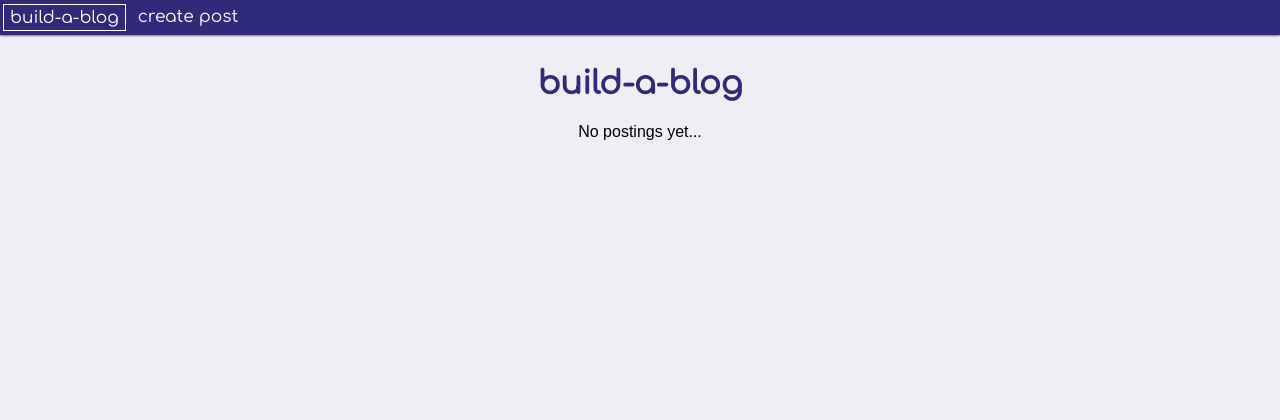
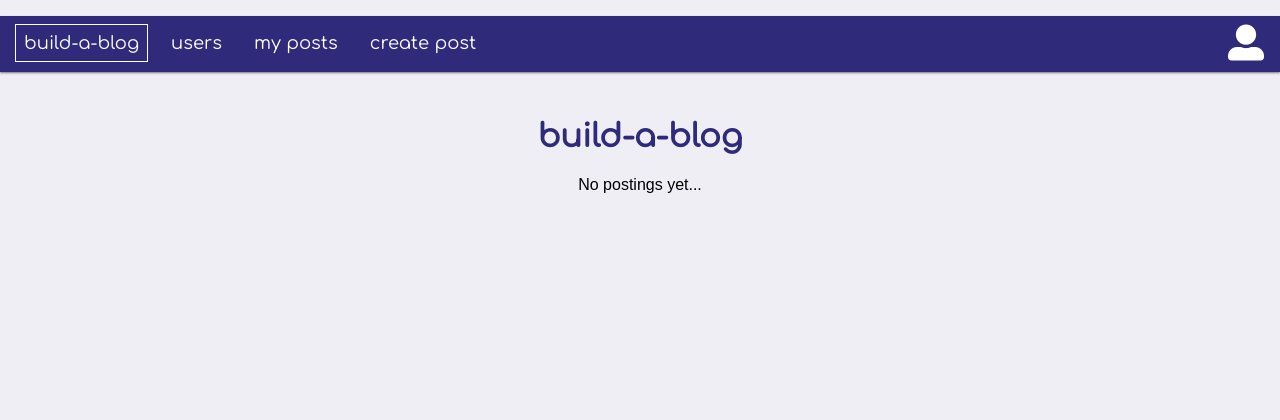
Before and after one commit to dkspringer/build-a-blog, a Flask app: page / in a window 1280 px wide. Shown: the top 420 px of the page. Run offline with Flask 2, Linux system fonts and the light colour scheme; data that the repository does not hold is empty; some libraries are stand-ins or nearby versions.

Commit message:
Updated navbar to accomodate users

```diff
--- a/static/style.css
+++ b/static/style.css
@@ -24,14 +24,17 @@ html, body {
 input[type=text], textarea {
     border: 1px solid #dadada;
     border-radius: var(--theme-radius);
+    box-sizing: border-box;
+}
+
+#title-input, #body-input {
     box-shadow: 1px 1px 2px rgba(0, 0, 0, 0.5) inset;
-    box-sizing: border-box;
+    resize: vertical;
+    width: 100%;
+    margin-bottom: 8px;
     font-family: inherit;
     font-size: inherit;
-    margin-bottom: 8px;
     padding: 12px;
-    resize: vertical;
-    width: 100%;
 }
 
 input[type=submit] {
@@ -50,26 +53,41 @@ input[type=submit]:hover {
     background-color: var(--theme-color-hover);
 }
 
-nav {
+#topnav {
     background-color: var(--theme-color);
     box-shadow: 0 1px 2px rgba(0, 0, 0, 0.5);
+    list-style: none;
     overflow: hidden;
+    padding: 8px;
 }
 
-nav a {
+.nav-item a {
     color: white;
-    float: left;
+    display: block;
+    padding: 8px 8px;
+    text-decoration: none;
+    text-transform: lowercase;
+}
+
+.nav-item a:hover {
+    background-color: var(--theme-color-hover);
+}
+
+.nav-item {
+    color: white;
     font-family: Comfortaa, sans-serif;
-    font-size: 17px;
-    margin: 4px 3px;
-    padding: 3px 6px;
+    font-size: 18px;
+    padding: 1px 8px;
     text-align: center;
     text-decoration: none;
 }
 
-nav a:hover {
-    background-color: var(--theme-color-hover);
-    color: white;
+.left {
+    float: left;
+}
+
+.right {
+    float: right;
 }
 
 textarea {
@@ -163,6 +181,11 @@ a:hover.continued {
     text-align: center;
 }
 
-#main-page-link {
-    border: 1px solid white;
+#home-link {
+    outline: 1px solid white;
 }
+
+.icon {
+    font-size: 36px;
+    padding: 0 8px;
+}
--- a/templates/base.html
+++ b/templates/base.html
@@ -4,20 +4,20 @@
     <meta charset="UTF-8">
     <link rel="stylesheet" href="/static/style.css">
     <link href="https://fonts.googleapis.com/css?family=Comfortaa" rel="stylesheet">
+    <link rel="stylesheet" href="https://use.fontawesome.com/releases/v5.5.0/css/all.css" integrity="sha384-B4dIYHKNBt8Bc12p+WXckhzcICo0wtJAoU8YZTY5qE0Id1GSseTk6S+L3BlXeVIU" crossorigin="anonymous">
     <title>build-a-blog | {{ title }}</title>
 </head>
 <body>
 
 <div id="container">
    <div id="header">
-       <nav>
-           <div>
-               <a id="main-page-link" href="/">build-a-blog</a>
-           </div>
-           <div>
-               <a href="/create-new-entry">create post</a>
-           </div>
-       </nav>
+       <ul id="topnav">
+           <li class="nav-item left"><a id="home-link" href="/">Build-A-Blog</a></li>
+           <li class="nav-item left"><a href="/">Users</a></li>
+           <li class="nav-item left"><a href="/">My Posts</a></li>
+           <li class="nav-item left"><a href="/create-new-entry">Create Post</a></li>
+           <li class="nav-item right icon"><i class="fas fa-user-alt"></i></li>
+       </ul>
    </div>
 
 
--- a/templates/new-post.html
+++ b/templates/new-post.html
@@ -5,9 +5,9 @@
 
     <div class="new-post">
         <form action="/submit-post" method="post">
-            <input type="text" name="post-title" maxlength="120" placeholder="Enter a title" value="{{ post_title }}">
+            <input id="title-input" type="text" name="post-title" maxlength="120" placeholder="Enter a title" value="{{ post_title }}">
             <br>
-            <textarea name="post-body" rows="20">{{ post_body }}</textarea>
+            <textarea id="body-input" name="post-body" rows="20">{{ post_body }}</textarea>
             <br>
             <input type="submit" value="Post">
 
```
Also changed, not shown: static/icons/user-icon.svg (added).
